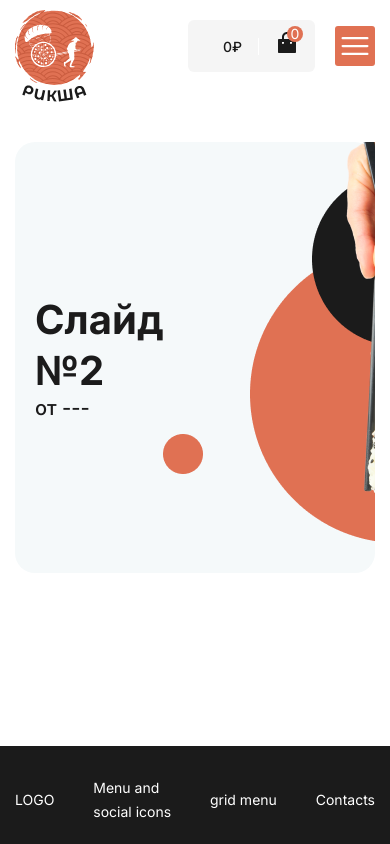
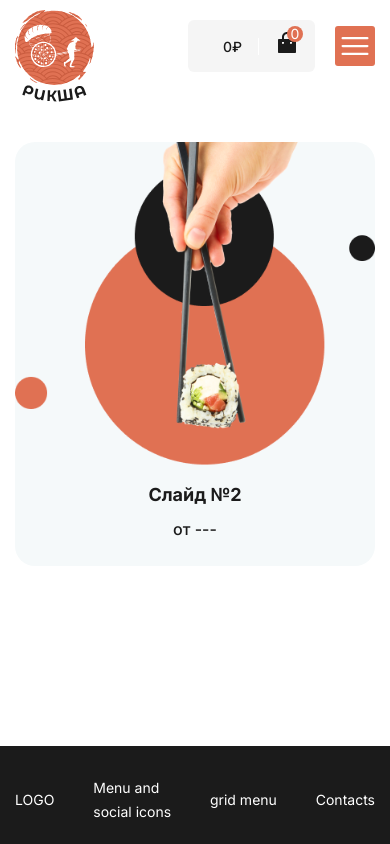
Before and after one commit to DoccHik/Riksha, a React (Create React App) app: page / in a window 390 px wide. Built offline with nearby package versions, Linux system fonts and the light colour scheme.

Commit message:
Адаптирован слайдер

```diff
--- a/src/Components/Slider/Slider.jsx
+++ b/src/Components/Slider/Slider.jsx
@@ -19,8 +19,8 @@ const Slider = () => {
         spaceBetween={20}
         slidesPerView={1}
         // navigation={true}
-        pagination={{ clickable: true }}
-        scrollbar={{ draggable: true }}
+        // pagination={{ clickable: true }}
+        // scrollbar={{ draggable: true }}
         autoplay={{
           delay: 5000,
           disableOnInteraction: false,
@@ -39,9 +39,11 @@ const Slider = () => {
                 <h1>{slide.title}</h1>
                 <p>{slide.description}</p>
               </div>
-              <div>
-                <img src={slide.imageURL} alt="" />
-              </div>
+              <img
+                className={styles["swiper-slide__img"]}
+                src={slide.imageURL}
+                alt=""
+              />
             </div>
           </SwiperSlide>
         ))}
--- a/src/styles/modules/Slider.module.scss
+++ b/src/styles/modules/Slider.module.scss
@@ -22,8 +22,10 @@
     font-size: 20px;
     line-height: 25px;
   }
-  img {
-    // max-width: 40%;
+
+  &__img {
+    max-width: 450px;
+    width: 100%;
   }
 }
 
@@ -42,3 +44,24 @@
 //     width: 100px;
 //   }
 // }
+
+@media (max-width: 850px) {
+  .slide {
+    &-wrapper {
+      flex-direction: column-reverse;
+    }
+  }
+  .swiper-slide {
+    padding: 0px 0px 20px 0px;
+    h1 {
+      text-align: center;
+      font-size: 18px;
+      line-height: 24px;
+      margin: 0px 0px 10px 0px;
+    }
+    p {
+      font-size: 16px;
+      text-align: center;
+    }
+  }
+}
```
